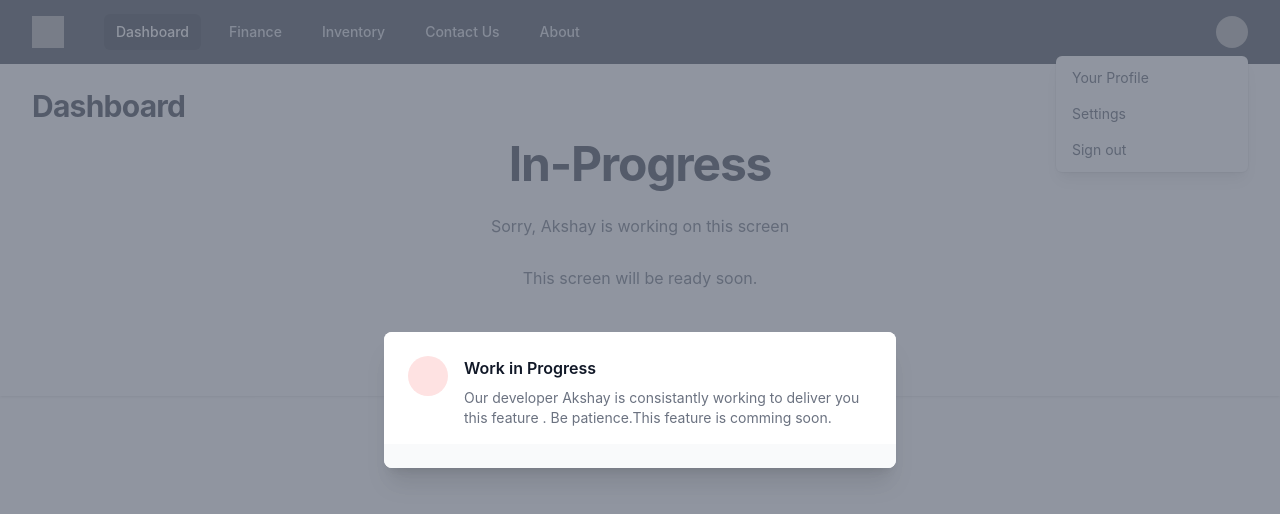
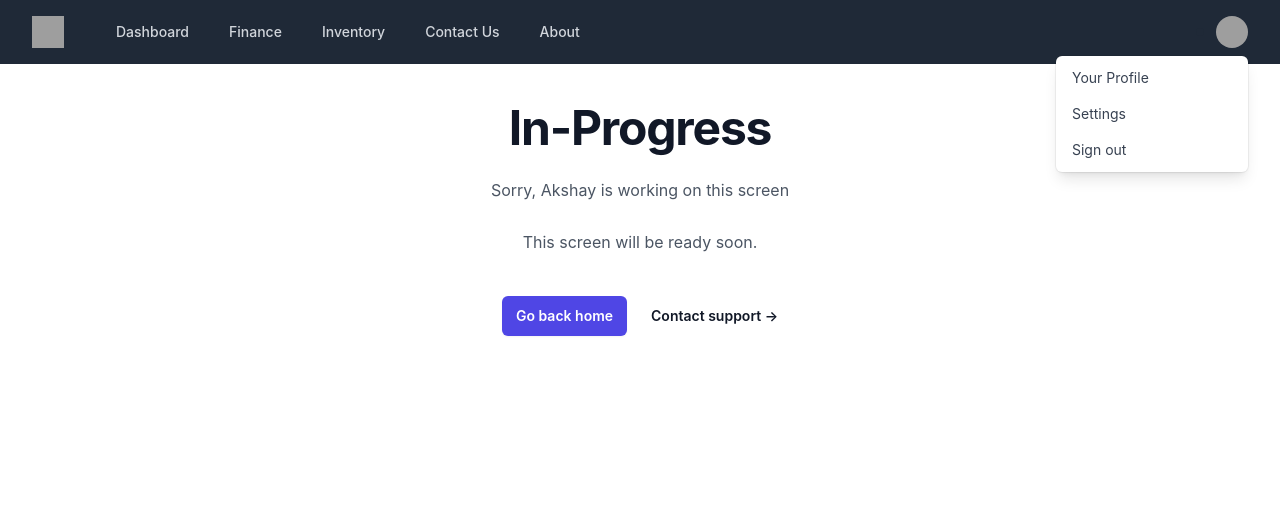
Before and after one commit to AkshayChavhan/MVC, a React (Create React App) app in the folder client/: page /dashboard in a window 1280 px wide. Both pictures are taken after a click on the button "Open user menu". Shown: the top 514 px of the page. Built offline with nearby package versions, Linux system fonts and the light colour scheme; grey boxes are pictures that could not be loaded.

Commit message:
Navbar Added

```diff
--- a/client/src/App.js
+++ b/client/src/App.js
@@ -1,17 +1,15 @@
-import SignUp from './components/Auth/login/Signup';
-import Login from './components/Auth/login/Login';
-import Dashboard from './components/pages/Dashboard';
+import Navbar from './components/Header/Navbar';
 import './App.css';
 import { BrowserRouter as Router, Routes, Route } from 'react-router-dom';
+import HeaderRoutes from "./components/Header/Router";
+
+
 
 function App() {
   return (
     <Router>
-      <Routes>
-        <Route path="/" element={<SignUp />} />
-        <Route path="/login" element={<Login />} />
-        <Route path="/dashboard" element={<Dashboard />} />
-      </Routes>
+      <Navbar />
+        <HeaderRoutes />
     </Router>
   );
 }
--- a/client/src/components/pages/Dashboard.js
+++ b/client/src/components/Header/Navbar.js
@@ -1,35 +1,38 @@
 import { Fragment, useState } from 'react'
 import { Disclosure, Menu, Transition } from '@headlessui/react'
-import WorkInprogressPage from './WorkInprogressPage'
-import Template from './template'
+import WorkInprogressPage from '../pages/WorkInprogressPage'
+import { Link, useNavigate } from "react-router-dom";
 // import { Bars3Icon, BellIcon, XMarkIcon } from '@heroicons/react/24/outline'
 
-const user = {
-  name: 'Tom Cook',
-  email: 'tom@example.com',
-  imageUrl:
-    'https://images.unsplash.com/photo-1472099645785-5658abf4ff4e?ixlib=rb-1.2.1&ixid=eyJhcHBfaWQiOjEyMDd9&auto=format&fit=facearea&facepad=2&w=256&h=256&q=80',
-}
-const navigation = [
-  { name: 'Dashboard', href: '#', current: true },
-  { name: 'Finance', href: '#', current: false },
-  { name: 'Inventory', href: '#', current: false },
-  { name: 'Contact Us', href: '#', current: false },
-  { name: 'About', href: '#', current: false },
-]
-const userNavigation = [
-  { name: 'Your Profile', href: '#' },
-  { name: 'Settings', href: '#' },
-  { name: 'Sign out', href: '#' },
-]
 
 function classNames(...classes) {
   return classes.filter(Boolean).join(' ')
 }
 
-export default function Dashboard() {
+export default function Navbar() {
+  const navigate = useNavigate();
   const [opens, setOpens] = useState(false);
   const [title, setTitle] = useState("Dashboard");
+
+
+  const user = {
+    name: 'Tom Cook',
+    email: 'tom@example.com',
+    imageUrl:
+      'https://images.unsplash.com/photo-1472099645785-5658abf4ff4e?ixlib=rb-1.2.1&ixid=eyJhcHBfaWQiOjEyMDd9&auto=format&fit=facearea&facepad=2&w=256&h=256&q=80',
+  }
+  const navigation = [
+    { name: 'Dashboard', href: '/dashboard', current: false, action: () => setOpens(false) },
+    { name: 'Finance', href: '/finance', current: false, action: () => setOpens(false) },
+    { name: 'Inventory', href: '/inventory', current: false, action: () => setOpens(false) },
+    { name: 'Contact Us', href: '/contactus', current: false, action: () => setOpens(false) },
+    { name: 'About', href: '/about', current: false, action: () => setOpens(false) },
+  ]
+  const userNavigation = [
+    { name: 'Your Profile', href: 'user-profile', action: () => setOpens(false) },
+    { name: 'Settings', href: 'user-setting', action: () => setOpens(true) },
+    { name: 'Sign out', href: '#', action: () => setOpens(true) },
+  ]
   return (
     <>
       {/*
@@ -57,10 +60,10 @@ export default function Dashboard() {
                     <div className="hidden md:block">
                       <div className="ml-10 flex items-baseline space-x-4">
                         {navigation.map((item) => (
-                          <a
+                          <Link
+                            to={item.href}
                             key={item.name}
-                            href={item.href}
-                            onClick={()=> setTitle(item.name)}
+                            onClick={item.action}
                             className={classNames(
                               item.current
                                 ? 'bg-gray-900 text-white'
@@ -70,7 +73,7 @@ export default function Dashboard() {
                             aria-current={item.current ? 'page' : undefined}
                           >
                             {item.name}
-                          </a>
+                          </Link>
                         ))}
                       </div>
                     </div>
@@ -108,16 +111,17 @@ export default function Dashboard() {
                             {userNavigation.map((item) => (
                               <Menu.Item key={item.name}>
                                 {({ active }) => (
-                                  <a
-                                    href={item.href}
+                                  <Link
+                                    to={item.href}
+                                    key={item.name}
+                                    onClick={item.action}
                                     className={classNames(
                                       active ? 'bg-gray-100' : '',
                                       'block px-4 py-2 text-sm text-gray-700'
                                     )}
-                                    onClick={setOpens(true)}
                                   >
                                     {item.name}
-                                  </a>
+                                  </Link>
                                 )}
                               </Menu.Item>
                             ))}
@@ -194,17 +198,11 @@ export default function Dashboard() {
           )}
         </Disclosure>
 
-        <header className="bg-white shadow">
-          <Template title={title} />
-        </header>
-        <main>
-          <div className="mx-auto max-w-7xl py-6 sm:px-6 lg:px-8">{/* Your content */}</div>
-        </main>
         <WorkInprogressPage
           open={opens}
           setOpen={setOpens}
           options={{
-            isActionButton : false
+            isActionButton: false
           }}
         />
       </div>
--- /dev/null
+++ b/client/src/components/Header/Router.js
@@ -0,0 +1,25 @@
+import { Route , Routes } from 'react-router-dom';
+import SignUp from '../Auth/login/Signup';
+import Login from '../Auth/login/Login';
+import Template from '../pages/Template';
+import NotFound from '../pages/NotFound';
+import UserProfile from '../pages/UserProfile';
+
+
+const HeaderRoutes = () => {
+    return (
+        <Routes>
+            <Route exact path="/" element={<SignUp />} />
+            <Route path="/login" element={<Login />} />
+            <Route path="/dashboard" element={<Template />} />
+            <Route path="/finance" element={<Template />} />
+            <Route path="/inventory" element={<Template />} />
+            <Route path="/contactus" element={<Template />} />
+            <Route path="/about" element={<Template />} />
+            <Route path="/*" element={<NotFound />} />
+            <Route path="/user-profile" element={<UserProfile />} />
+        </Routes>
+    )
+}
+
+export default HeaderRoutes;
--- /dev/null
+++ b/client/src/components/pages/UserProfile.js
@@ -0,0 +1,14 @@
+const UserProfile = () => {
+    return (
+        <>
+            <header className="bg-white shadow py-8">
+                User Profile
+            </header>
+            <main>
+                <div className="mx-auto max-w-7xl py-6 sm:px-6 lg:px-8">{/* Your content */}</div>
+            </main>
+        </>
+    )
+}
+
+export default UserProfile;
```
Also changed, not shown: client/src/components/pages/Template.js (renamed from client/src/components/pages/template.js).
